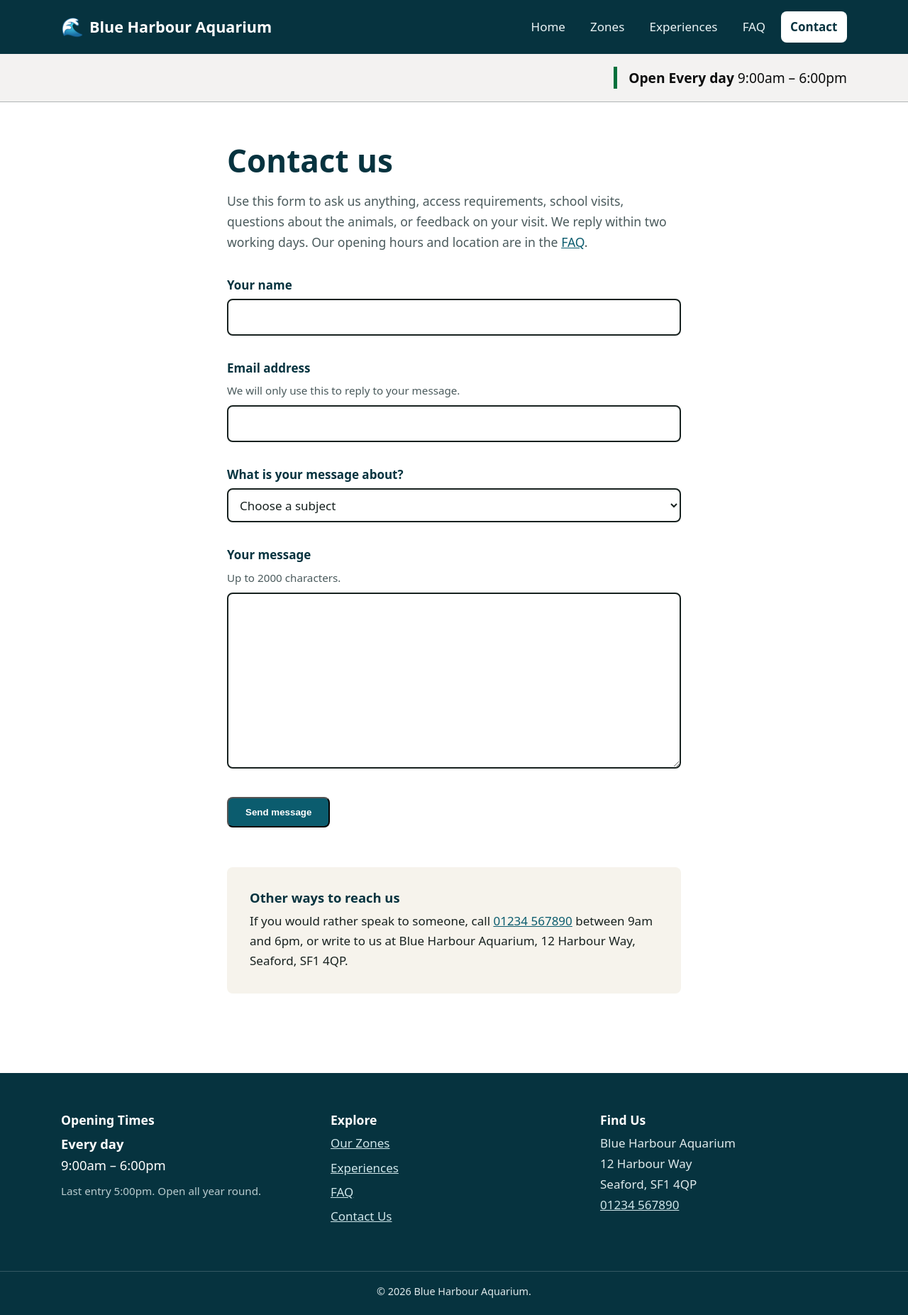
After one commit to mariusiordan/Aquarium-World, a Node server app: page /contact in a window 1280 px wide. The commit adds this page. Shown: the whole page at 71% size. Run offline with Node 20, Linux system fonts and the light colour scheme; some libraries are stand-ins or nearby versions.

Commit message:
feat: add contact page with server-side validation, error summary and honeypot

```diff
--- a/index.mjs
+++ b/index.mjs
@@ -7,10 +7,10 @@ import {
   getZoneBySlug,
   getExperiencesByZoneId,
   getAllExperiences,
-  getFaqsByCategory
+  getFaqsByCategory,
+  saveEnquiry
 } from './db/database.mjs';
 
-// ES modules do not provide __dirname, so it is reconstructed from import.meta.url
 const __filename = fileURLToPath(import.meta.url);
 const __dirname = path.dirname(__filename);
 
@@ -79,8 +79,6 @@ app.get('/zones/:slug', async (req, res, next) => {
 app.get('/experiences', async (req, res, next) => {
   try {
     const experiences = await getAllExperiences();
-
-    // Group by zone so the page mirrors the structure of the aquarium itself
     const byZone = experiences.reduce((groups, item) => {
       (groups[item.zone_name] ||= { slug: item.zone_slug, items: [] }).items.push(item);
       return groups;
@@ -109,6 +107,93 @@ app.get('/faq', async (req, res, next) => {
   }
 });
 
+function validateEnquiry(body) {
+  const errors = {};
+
+  const name = (body.name || '').trim();
+  const email = (body.email || '').trim();
+  const subject = (body.subject || '').trim();
+  const message = (body.message || '').trim();
+
+  if (name.length === 0) {
+    errors.name = 'Enter your name.';
+  } else if (name.length > 100) {
+    errors.name = 'Your name must be 100 characters or fewer.';
+  }
+
+  if (email.length === 0) {
+    errors.email = 'Enter your email address.';
+  } else if (!/^[^\s@]+@[^\s@]+\.[^\s@]+$/.test(email)) {
+    errors.email = 'Enter an email address in the correct format, like name@example.com';
+  } else if (email.length > 254) {
+    errors.email = 'Your email address is too long.';
+  }
+
+  const allowedSubjects = ['General enquiry', 'Accessibility', 'School visit', 'Animal care', 'Feedback'];
+  if (!allowedSubjects.includes(subject)) {
+    errors.subject = 'Choose a subject from the list.';
+  }
+
+  if (message.length === 0) {
+    errors.message = 'Enter your message.';
+  } else if (message.length < 10) {
+    errors.message = 'Your message must be at least 10 characters.';
+  } else if (message.length > 2000) {
+    errors.message = 'Your message must be 2000 characters or fewer.';
+  }
+
+  return { errors, values: { name, email, subject, message } };
+}
+
+app.get('/contact', (req, res) => {
+  res.render('pages/contact', {
+    pageTitle: 'Contact us',
+    pageDescription: 'Get in touch with Blue Harbour Aquarium about access requirements, school visits or general enquiries.',
+    errors: {},
+    values: { name: '', email: '', subject: '', message: '' },
+    submitted: false
+  });
+});
+
+app.post('/contact', async (req, res, next) => {
+  try {
+
+    if (req.body.website) {
+      return res.render('pages/contact', {
+        pageTitle: 'Message sent',
+        pageDescription: 'Thank you for contacting Blue Harbour Aquarium.',
+        errors: {},
+        values: { name: '', email: '', subject: '', message: '' },
+        submitted: true
+      });
+    }
+
+    const { errors, values } = validateEnquiry(req.body);
+
+    if (Object.keys(errors).length > 0) {
+      return res.status(400).render('pages/contact', {
+        pageTitle: 'Contact us',
+        pageDescription: 'Get in touch with Blue Harbour Aquarium.',
+        errors,
+        values,
+        submitted: false
+      });
+    }
+
+    await saveEnquiry(values);
+
+    res.render('pages/contact', {
+      pageTitle: 'Message sent',
+      pageDescription: 'Thank you for contacting Blue Harbour Aquarium.',
+      errors: {},
+      values: { name: '', email: '', subject: '', message: '' },
+      submitted: true
+    });
+  } catch (err) {
+    next(err);
+  }
+});
+
 app.use((req, res) => {
   res.status(404).render('pages/404', {
     pageTitle: 'Page not found',
@@ -124,6 +209,7 @@ app.use((err, req, res, next) => {
   });
 });
 
+
 await initialiseDatabase();
 
 const server = app.listen(PORT, () => {
--- a/public/css/style.css
+++ b/public/css/style.css
@@ -716,3 +716,87 @@ a:hover { color: var(--deep); }
 
 .faq-cta h2 { font-size: 1.25rem; margin-bottom: var(--space-sm); }
 .faq-cta p { margin-bottom: var(--space-md); }
+
+.form { max-width: 40rem; margin-bottom: var(--space-xl); }
+
+.form__group { margin-bottom: var(--space-lg); }
+
+.form__label {
+  display: block;
+  font-weight: 600;
+  color: var(--deep);
+  margin-bottom: 0.35rem;
+}
+
+.form__hint {
+  color: var(--muted);
+  font-size: 0.95rem;
+  margin-bottom: 0.5rem;
+}
+
+.form__input,
+.form__select,
+.form__textarea {
+  font: inherit;
+  width: 100%;
+  padding: 0.6rem 0.75rem;
+  border: 2px solid var(--ink);
+  border-radius: var(--radius);
+  background: #fff;
+  color: var(--ink);
+}
+
+.form__textarea { resize: vertical; min-height: 8rem; }
+
+.form__group.has-error .form__input,
+.form__group.has-error .form__select,
+.form__group.has-error .form__textarea {
+  border-color: #b30000;
+  border-left-width: 5px;
+}
+
+.form__error {
+  color: #b30000;
+  font-weight: 600;
+  margin-bottom: 0.5rem;
+}
+
+.form__honeypot {
+  position: absolute;
+  left: -9999px;
+  width: 1px;
+  height: 1px;
+  overflow: hidden;
+}
+
+.error-summary {
+  border: 5px solid #b30000;
+  padding: var(--space-lg);
+  margin-bottom: var(--space-xl);
+  max-width: 40rem;
+}
+
+.error-summary__heading { color: #b30000; font-size: 1.25rem; margin-bottom: var(--space-md); }
+
+.error-summary__list { display: grid; gap: 0.5rem; }
+.error-summary__list a { color: #b30000; font-weight: 600; }
+
+.confirmation {
+  border-left: 5px solid var(--open-status);
+  background: var(--sand);
+  padding: var(--space-lg);
+  border-radius: 0 var(--radius) var(--radius) 0;
+  max-width: 50rem;
+}
+
+.confirmation h1 { font-size: 1.75rem; margin-bottom: var(--space-md); }
+.confirmation p { margin-bottom: var(--space-md); }
+
+.contact-alt {
+  background: var(--sand);
+  padding: var(--space-lg);
+  border-radius: var(--radius);
+  max-width: 40rem;
+}
+
+.contact-alt h2 { font-size: 1.15rem; margin-bottom: var(--space-sm); }
--- a/public/js/main.js
+++ b/public/js/main.js
@@ -56,3 +56,10 @@
     toggle.textContent = allOpen ? 'Close all answers' : 'Open all answers';
   });
 })();
+
+(function () {
+  'use strict';
+
+  var summary = document.getElementById('error-summary');
+  if (summary) summary.focus();
+})();
--- /dev/null
+++ b/views/pages/contact.ejs
@@ -0,0 +1,147 @@
+<!DOCTYPE html>
+<html lang="en">
+<head>
+  <%- include('../partials/head') %>
+</head>
+<body>
+  <%- include('../partials/header') %>
+
+  <main id="main-content" class="page">
+
+    <% if (submitted) { %>
+
+      <div class="confirmation" role="status">
+        <h1>Thank you, your message has been sent</h1>
+        <p>
+          We aim to reply within two working days. If your enquiry is about access
+          requirements for a visit, we will do our best to respond sooner.
+        </p>
+        <p><a class="btn" href="/">Return to the homepage</a></p>
+      </div>
+
+    <% } else { %>
+
+      <h1>Contact us</h1>
+      <p class="section-lead">
+        Use this form to ask us anything, access requirements, school visits,
+        questions about the animals, or feedback on your visit. We reply within two
+        working days. Our opening hours and location are in the
+        <a href="/faq">FAQ</a>.
+      </p>
+
+      <% if (Object.keys(errors).length > 0) { %>
+        <div class="error-summary" role="alert" tabindex="-1" id="error-summary">
+          <h2 class="error-summary__heading">There is a problem</h2>
+          <ul class="error-summary__list">
+            <% Object.entries(errors).forEach(([field, message]) => { %>
+              <li><a href="#<%= field %>"><%= message %></a></li>
+            <% }) %>
+          </ul>
+        </div>
+      <% } %>
+
+      <form class="form" method="post" action="/contact" novalidate>
+
+        <div class="form__group<%= errors.name ? ' has-error' : '' %>">
+          <label class="form__label" for="name">Your name</label>
+          <% if (errors.name) { %>
+            <p class="form__error" id="name-error">
+              <span class="visually-hidden">Error:</span> <%= errors.name %>
+            </p>
+          <% } %>
+          <input
+            class="form__input"
+            type="text"
+            id="name"
+            name="name"
+            value="<%= values.name %>"
+            autocomplete="name"
+            maxlength="100"
+            required
+            <%= errors.name ? 'aria-invalid="true" aria-describedby="name-error"' : '' %>>
+        </div>
+
+        <div class="form__group<%= errors.email ? ' has-error' : '' %>">
+          <label class="form__label" for="email">Email address</label>
+          <p class="form__hint" id="email-hint">We will only use this to reply to your message.</p>
+          <% if (errors.email) { %>
+            <p class="form__error" id="email-error">
+              <span class="visually-hidden">Error:</span> <%= errors.email %>
+            </p>
+          <% } %>
+          <input
+            class="form__input"
+            type="email"
+            id="email"
+            name="email"
+            value="<%= values.email %>"
+            autocomplete="email"
+            maxlength="254"
+            required
+            aria-describedby="email-hint<%= errors.email ? ' email-error' : '' %>"
+            <%= errors.email ? 'aria-invalid="true"' : '' %>>
+        </div>
+
+        <div class="form__group<%= errors.subject ? ' has-error' : '' %>">
+          <label class="form__label" for="subject">What is your message about?</label>
+          <% if (errors.subject) { %>
+            <p class="form__error" id="subject-error">
+              <span class="visually-hidden">Error:</span> <%= errors.subject %>
+            </p>
+          <% } %>
+          <select
+            class="form__select"
+            id="subject"
+            name="subject"
+            required
+            <%= errors.subject ? 'aria-invalid="true" aria-describedby="subject-error"' : '' %>>
+            <option value="">Choose a subject</option>
+            <% ['General enquiry', 'Accessibility', 'School visit', 'Animal care', 'Feedback'].forEach(option => { %>
+              <option value="<%= option %>" <%= values.subject === option ? 'selected' : '' %>><%= option %></option>
+            <% }) %>
+          </select>
+        </div>
+
+        <div class="form__group<%= errors.message ? ' has-error' : '' %>">
+          <label class="form__label" for="message">Your message</label>
+          <p class="form__hint" id="message-hint">Up to 2000 characters.</p>
+          <% if (errors.message) { %>
+            <p class="form__error" id="message-error">
+              <span class="visually-hidden">Error:</span> <%= errors.message %>
+            </p>
+          <% } %>
+          <textarea
+            class="form__textarea"
+            id="message"
+            name="message"
+            rows="8"
+            maxlength="2000"
+            required
+            aria-describedby="message-hint<%= errors.message ? ' message-error' : '' %>"
+            <%= errors.message ? 'aria-invalid="true"' : '' %>><%= values.message %></textarea>
+        </div>
+
+        <div class="form__honeypot" aria-hidden="true">
+          <label for="website">Leave this field blank</label>
+          <input type="text" id="website" name="website" tabindex="-1" autocomplete="off">
+        </div>
+
+        <button class="btn" type="submit">Send message</button>
+      </form>
+
+      <aside class="contact-alt" aria-labelledby="contact-alt-heading">
+        <h2 id="contact-alt-heading">Other ways to reach us</h2>
+        <p>
+          If you would rather speak to someone, call <a href="tel:+441234567890">01234 567890</a>
+          between 9am and 6pm, or write to us at Blue Harbour Aquarium, 12 Harbour Way,
+          Seaford, SF1 4QP.
+        </p>
+      </aside>
+
+    <% } %>
+
+  </main>
+
+  <%- include('../partials/footer') %>
+</body>
+</html>
```
